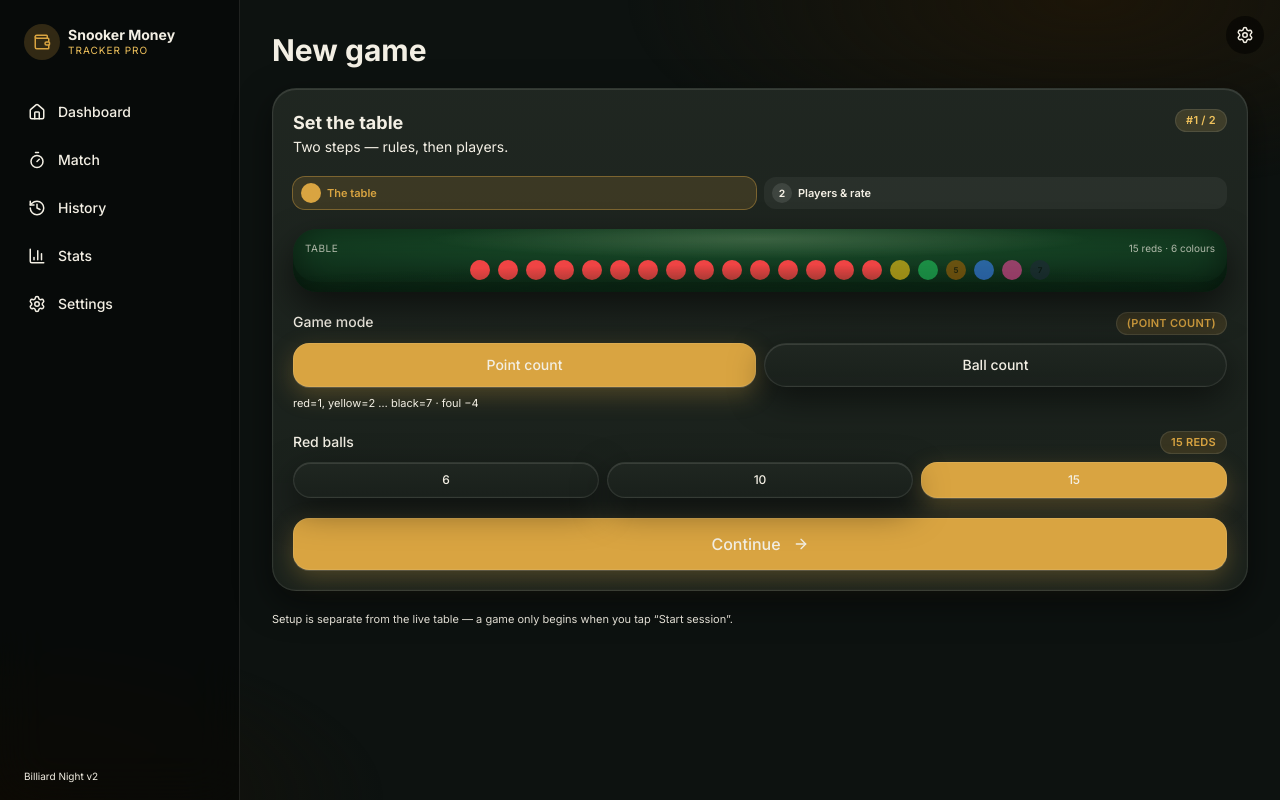
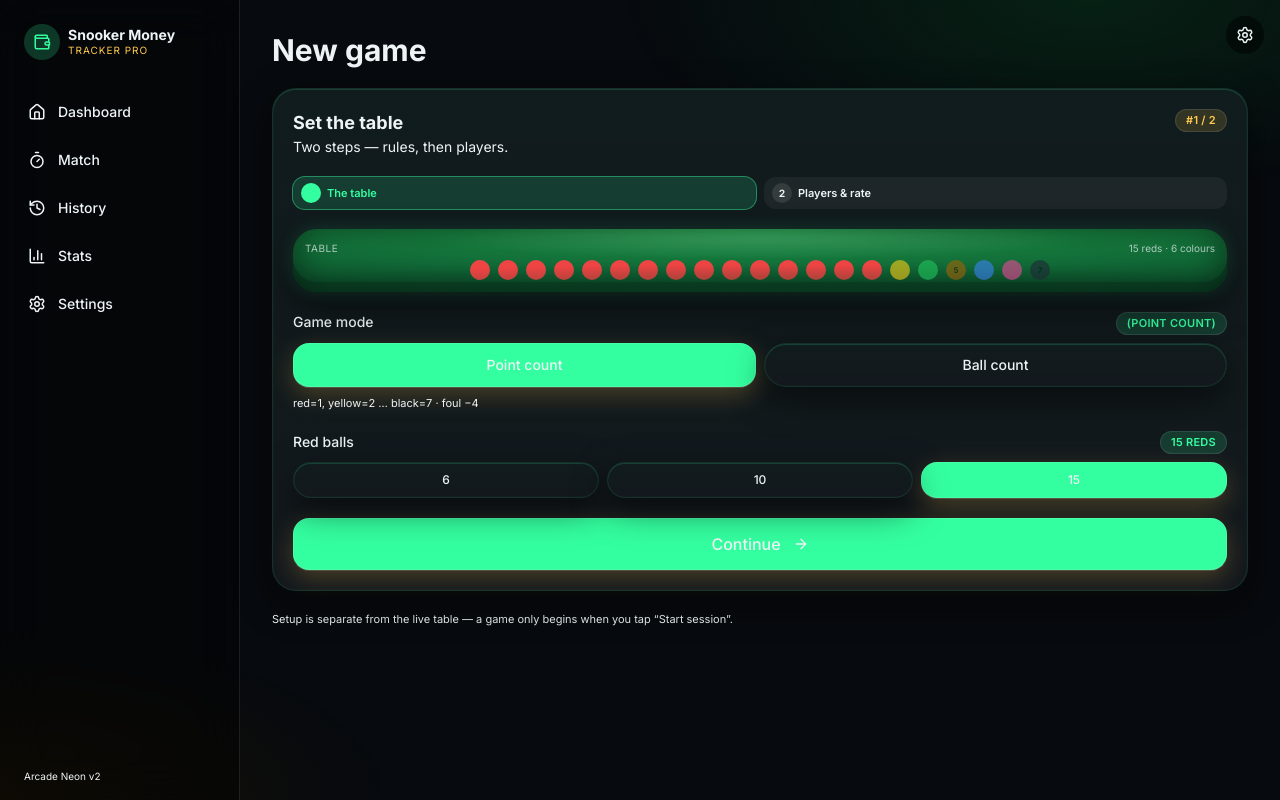
Before and after one commit to methastrategy/mesnooker-webapp, a Next.js app: page /setup in a window 1280 px wide. Built offline with nearby package versions, Linux system fonts and the light colour scheme.

Commit message:
feat(ui): Arcade Neon redesign — deep black room, electric-green neon primary, amber money, lit felt table, neon action keys; nav labels 9->10px; DESIGN_SYSTEM synced (rules untouched)

```diff
--- a/src/app/globals.css
+++ b/src/app/globals.css
@@ -1,39 +1,41 @@
 @import "tailwindcss";
 
 /* ═══════════════════════════════════════════════════════════════════
-   Billiard Night — the default Mesnooker visual identity.
-   A friends'-table money snooker game read as a real green baize table
-   under a warm tungsten lamp. Tokens below re-theme every Tailwind
-   utility (bg-*, text-*, border-*, ring-*) AND the shadcn-style :root
-   component layer, so the whole app re-skins through this one file.
-   Legacy named themes remain selectable (emerald/ember/forest/midnight/
-   violet) — they just declare their own --color-* overrides.
+   Arcade Neon — the default Mesnooker visual identity (2026-09 v2).
+   A money snooker night read as a lit arcade cabinet: deep black room,
+   electric-green neon as the house accent, amber for money, and the
+   table itself as a glowing felt pad under a cold spotlight. Tokens
+   below re-theme every Tailwind utility (bg-*, text-*, border-*,
+   ring-*) AND the shadcn-style :root component layer, so the whole
+   app re-skins through this one file. Legacy named themes remain
+   selectable (emerald/ember/forest/midnight/violet) — they just
+   declare their own --color-* overrides. Scoring rules are untouched.
    ═══════════════════════════════════════════════════════════════════ */
 
 @theme {
-  --color-background: #0d1210;          /* green-black felt room, not pure #000 */
-  --color-surface: #141a16;             /* raised surfaces, popovers, inputs */
-  --color-card: rgba(18, 25, 21, 0.62); /* glass card fill, warm green tint */
-  --color-card-solid: #161d18;          /* opaque cards, sheets */
-  --color-primary: #d9a441;             /* brass: main actions + winning money */
-  --color-secondary: #7d6b3a;           /* muted brass for secondary accents */
-  --color-gold: #f0c25c;                /* bright champagne: money highlights */
-  --color-danger: #e8534a;              /* foul red */
-  --color-info: #5aa2f5;                /* focus assists, blue ball assist */
-  --color-muted: #9aa58f;               /* muted/secondary text */
-  --color-foreground: #f3efe4;          /* chalk-ivory primary text */
-  --color-line: rgba(243, 239, 228, 0.10);
+  --color-background: #070a0e;          /* deep black arcade room, cool lit */
+  --color-surface: #0c1116;             /* raised surfaces, popovers, inputs */
+  --color-card: rgba(13, 18, 23, 0.66); /* glass card fill, ink-tinted */
+  --color-card-solid: #0f1419;          /* opaque cards, sheets */
+  --color-primary: #34ffa0;             /* neon green: main actions + money */
+  --color-secondary: #0f6b3d;           /* deep green for secondary accents */
+  --color-gold: #ffc94d;                /* amber arcade: money highlights */
+  --color-danger: #ff4d5f;              /* foul red-pink */
+  --color-info: #4ad4ff;                /* cyan: focus assists, blue assist */
+  --color-muted: #8b98a2;               /* muted/secondary text */
+  --color-foreground: #eef4f6;          /* cool display white */
+  --color-line: rgba(238, 244, 246, 0.10);
 
-  /* Match-page tokens — green baize felt under tungsten light */
-  --color-violation: #f2731e;           /* amber-orange: snooker miss / solve */
-  --color-destructive: #e8534a;
-  --color-destructive-foreground: #0d1210;
-  --color-felt-hi: #1c5a2f;             /* billiard green, lamp-lit top */
-  --color-felt-mid: #12381f;
-  --color-felt-deep: #0a2413;
-  --color-pos-soft: rgba(217, 164, 65, 0.12);
-  --color-neg-soft: rgba(232, 83, 74, 0.12);
-  --color-rail: rgba(20, 26, 22, 0.66);
+  /* Match-page tokens — the table as a lit arcade felt pad */
+  --color-violation: #ff8c1a;           /* amber-orange: snooker miss / solve */
+  --color-destructive: #ff4d5f;
+  --color-destructive-foreground: #070a0e;
+  --color-felt-hi: #1f9e4a;             /* neon felt, lamp-lit top */
+  --color-felt-mid: #116b38;
+  --color-felt-deep: #0a3d22;
+  --color-pos-soft: rgba(52, 255, 160, 0.14);
+  --color-neg-soft: rgba(255, 77, 95, 0.14);
+  --color-rail: rgba(12, 17, 22, 0.7);
 
   --font-sans: "Inter Variable", "Inter", -apple-system, BlinkMacSystemFont,
     "SF Pro Display", "SF Pro Text", system-ui, sans-serif;
@@ -41,30 +43,30 @@
 
 :root {
   color-scheme: dark;
-  --background: #0d1210;
-  --foreground: #f3efe4;
-  --card: #161d18;
-  --card-foreground: #f3efe4;
-  --popover: #141a16;
-  --popover-foreground: #f3efe4;
-  --primary: #d9a441;
-  --primary-foreground: #14100a;
-  --secondary: #7d6b3a;
-  --secondary-foreground: #f3efe4;
-  --muted: #141a16;
-  --muted-foreground: #9aa58f;
-  --accent: #7d6b3a;
-  --accent-foreground: #f3efe4;
-  --destructive: #e8534a;
+  --background: #070a0e;
+  --foreground: #eef4f6;
+  --card: #0f1419;
+  --card-foreground: #eef4f6;
+  --popover: #0c1116;
+  --popover-foreground: #eef4f6;
+  --primary: #34ffa0;
+  --primary-foreground: #04120a;
+  --secondary: #0f6b3d;
+  --secondary-foreground: #eef4f6;
+  --muted: #0c1116;
+  --muted-foreground: #8b98a2;
+  --accent: #0f6b3d;
+  --accent-foreground: #eef4f6;
+  --destructive: #ff4d5f;
   --destructive-foreground: #fff;
-  --border: rgba(243, 239, 228, 0.1);
-  --input: rgba(243, 239, 228, 0.12);
-  --ring: #d9a441;
+  --border: rgba(238, 244, 246, 0.1);
+  --input: rgba(238, 244, 246, 0.12);
+  --ring: #34ffa0;
   --radius: 0.9rem;
-  --gold: #f0c25c;
-  --violation: #f2731e;
-  --pos-soft: rgba(217, 164, 65, 0.12);
-  --neg-soft: rgba(232, 83, 74, 0.12);
+  --gold: #ffc94d;
+  --violation: #ff8c1a;
+  --pos-soft: rgba(52, 255, 160, 0.14);
+  --neg-soft: rgba(255, 77, 95, 0.14);
 }
 
 /* ───────── Themes — applied via <html data-theme="…"> ─────────
@@ -72,7 +74,7 @@
  * these custom properties on a [data-theme] selector re-themes every
  * utility class at runtime. Keep the attribute selector AFTER :root so
  * it wins on ties. The legacy color themes remain selectable; the base
- * is Billiard Night. */
+ * is Arcade Neon. */
 [data-theme="emerald"] {
   --color-background: #050505;
   --color-surface: #0b0f0e;
@@ -172,28 +174,28 @@
   --ring: #a855f7;
 }
 
-/* `mono` now maps to Billiard Night (default identity under the legacy
+/* `mono` now maps to Arcade Neon (default identity under the legacy
  * pull-down; kept as an explicit alias so old saved prefs still apply). */
 [data-theme="mono"] {
-  --color-background: #0d1210;
-  --color-surface: #141a16;
-  --color-card: rgba(18, 25, 21, 0.62);
-  --color-card-solid: #161d18;
-  --color-primary: #d9a441;          /* brass */
-  --color-secondary: #7d6b3a;
-  --color-gold: #f0c25c;             /* champagne */
-  --color-danger: #e8534a;
-  --color-muted: #9aa58f;
-  --color-foreground: #f3efe4;
-  --color-line: rgba(243, 239, 228, 0.10);
-  --color-violation: #f2731e;
-  --background: #0d1210;
-  --foreground: #f3efe4;
-  --card: #161d18;
-  --primary: #d9a441;
-  --muted-foreground: #9aa58f;
-  --ring: #d9a441;
-  --gold: #f0c25c;
+  --color-background: #070a0e;
+  --color-surface: #0c1116;
+  --color-card: rgba(13, 18, 23, 0.66);
+  --color-card-solid: #0f1419;
+  --color-primary: #34ffa0;          /* neon green */
+  --color-secondary: #0f6b3d;
+  --color-gold: #ffc94d;             /* amber */
+  --color-danger: #ff4d5f;
+  --color-muted: #8b98a2;
+  --color-foreground: #eef4f6;
+  --color-line: rgba(238, 244, 246, 0.10);
+  --color-violation: #ff8c1a;
+  --background: #070a0e;
+  --foreground: #eef4f6;
+  --card: #0f1419;
+  --primary: #34ffa0;
+  --muted-foreground: #8b98a2;
+  --ring: #34ffa0;
+  --gold: #ffc94d;
 }
 
 * {
@@ -208,10 +210,10 @@ html {
 body {
   background-color: var(--background);
   background-image:
-    radial-gradient(70% 48% at 82% -6%, rgba(240, 194, 92, 0.10), transparent 62%),
-    radial-gradient(55% 42% at -4% 100%, rgba(217, 164, 65, 0.07), transparent 58%),
-    radial-gradient(60% 55% at 104% 104%, rgba(28, 90, 47, 0.16), transparent 60%),
-    linear-gradient(180deg, #0d1210, #101713);
+    radial-gradient(70% 48% at 82% -6%, rgba(52, 255, 160, 0.11), transparent 62%),
+    radial-gradient(55% 42% at -4% 100%, rgba(255, 201, 77, 0.07), transparent 58%),
+    radial-gradient(60% 55% at 104% 104%, rgba(31, 158, 74, 0.16), transparent 60%),
+    linear-gradient(180deg, #070a0e, #0a0f14);
   background-attachment: fixed;
   color: var(--foreground);
   font-family: var(--font-sans);
@@ -228,54 +230,54 @@ body {
   .pb-safe { padding-bottom: env(safe-area-inset-bottom); }
 }
 
-/* Layered glass surface — warm green-tinted glass with a crisp top edge
- * highlight, like light catching the baize rail. */
+/* Layered glass surface — ink-dark glass with a neon-green top edge,
+ * like light bleeding off the cabinet's lit trim. */
 .glass {
   position: relative;
-  background: linear-gradient(180deg, rgba(243, 239, 228, 0.045), rgba(243, 239, 228, 0.014)),
+  background: linear-gradient(180deg, rgba(52, 255, 160, 0.035), rgba(238, 244, 246, 0.014)),
     var(--card);
   backdrop-filter: blur(22px) saturate(150%);
   -webkit-backdrop-filter: blur(22px) saturate(150%);
-  border: 1px solid rgba(243, 239, 228, 0.10);
+  border: 1px solid rgba(52, 255, 160, 0.10);
   box-shadow:
-    inset 0 1px 0 rgba(243, 239, 228, 0.10),
-    inset 0 0 0 0.5px rgba(243, 239, 228, 0.03),
-    0 12px 34px rgba(0, 0, 0, 0.5);
+    inset 0 1px 0 rgba(52, 255, 160, 0.14),
+    inset 0 0 0 0.5px rgba(238, 244, 246, 0.03),
+    0 12px 34px rgba(0, 0, 0, 0.55);
   border-radius: 24px;
 }
 
 .glass-strong {
   position: relative;
-  background: linear-gradient(180deg, rgba(243, 239, 228, 0.055), rgba(243, 239, 228, 0.018)),
-    rgba(22, 29, 23, 0.9);
+  background: linear-gradient(180deg, rgba(52, 255, 160, 0.05), rgba(238, 244, 246, 0.015)),
+    rgba(15, 20, 25, 0.92);
   backdrop-filter: blur(30px) saturate(160%);
   -webkit-backdrop-filter: blur(30px) saturate(160%);
-  border: 1px solid rgba(243, 239, 228, 0.13);
+  border: 1px solid rgba(52, 255, 160, 0.14);
   box-shadow:
-    inset 0 1px 0 rgba(243, 239, 228, 0.12),
-    inset 0 0 0 0.5px rgba(243, 239, 228, 0.04),
-    0 20px 50px rgba(0, 0, 0, 0.55);
+    inset 0 1px 0 rgba(52, 255, 160, 0.16),
+    inset 0 0 0 0.5px rgba(238, 244, 246, 0.04),
+    0 20px 50px rgba(0, 0, 0, 0.6);
   border-radius: 26px;
 }
 
-/* Brass & champagne glows — class names kept (glow-emerald/glow-gold) so
- * every component stays valid, but re-pointed to the Billiard Night
- * accents: lamp-lit brass for live surfaces, warm champagne for money. */
+/* Neon glows — class names kept (glow-emerald/glow-gold) so every
+ * component stays valid, but re-pointed to the Arcade accents:
+ * electric green for live surfaces, amber for money. */
 .glow-emerald {
   box-shadow:
-    0 0 0 1px rgba(217, 164, 65, 0.18),
-    0 0 26px rgba(217, 164, 65, 0.26),
+    0 0 0 1px rgba(52, 255, 160, 0.22),
+    0 0 26px rgba(52, 255, 160, 0.30),
     0 18px 44px rgba(0, 0, 0, 0.6);
 }
 .glow-gold {
   box-shadow:
-    0 0 0 1px rgba(240, 194, 92, 0.18),
-    0 0 22px rgba(240, 194, 92, 0.26),
+    0 0 0 1px rgba(255, 201, 77, 0.22),
+    0 0 22px rgba(255, 201, 77, 0.30),
     0 18px 44px rgba(0, 0, 0, 0.6);
 }
 
-/* Ball — glossy billiard ball with bevel; bright enough to read on the
- * green felt. The ball-rim variant adds a light separation ring. */
+/* Ball — glossy billiard ball with bevel + neon edge ring; bright enough
+ * to read on the lit felt. The ball-rim variant adds a light ring. */
 .snooker-ball {
   border-radius: 9999px;
   box-shadow:
@@ -289,19 +291,20 @@ body {
 .ball-rim {
   border-radius: 9999px;
   box-shadow:
-    inset 0 0 0 2px rgba(255, 255, 255, 0.5),
+    inset 0 0 0 2px rgba(52, 255, 160, 0.5),
     inset 0 -7px 0 rgba(0, 0, 0, 0.4),
     inset 3px 4px 7px rgba(255, 255, 255, 0.32),
     inset -4px -4px 8px rgba(0, 0, 0, 0.28),
+    0 0 10px rgba(52, 255, 160, 0.25),
     0 6px 14px rgba(0, 0, 0, 0.6),
     0 2px 4px rgba(0, 0, 0, 0.45);
 }
 
 /* ───────── Ball pad surface (playful touches) ─────────
- * .baize        — layered billiard-green felt (lamp-lit radial).
+ * .baize        — layered neon felt (lit from above, cold spotlight).
  * .baize-rail   — rubber cushion rail framing the felt (like a cushion
  *                 under the table rim).
- * .felt-spot    — tungsten spotlight pool hovering over the felt.
+ * .felt-spot    — cold spotlight pool hovering over the felt.
  * .felt-tick    — chalk scoreboard tick marks along the rail.
  * .cushion      — physical contact shadow under a pressed ball. */
 .baize {
@@ -311,7 +314,8 @@ body {
     radial-gradient(120% 120% at 50% 0%, var(--color-felt-hi) 0%, var(--color-felt-mid) 55%, var(--color-felt-deep) 100%);
   box-shadow:
     inset 0 0 34px rgba(0, 0, 0, 0.5),
-    inset 0 -10px 0 rgba(10, 36, 19, 0.6),
+    inset 0 -10px 0 rgba(10, 61, 34, 0.6),
+    0 0 18px rgba(52, 255, 160, 0.16),
     0 14px 34px rgba(0, 0, 0, 0.55);
 }
 .felt-spot {
@@ -320,16 +324,16 @@ body {
   border-radius: 24px;
   pointer-events: none;
   background:
-    radial-gradient(62% 55% at 50% 16%, rgba(255, 241, 214, 0.16), transparent 58%),
-    radial-gradient(95% 70% at 50% 100%, rgba(10, 36, 19, 0.55), transparent 62%);
+    radial-gradient(62% 55% at 50% 16%, rgba(200, 255, 226, 0.15), transparent 58%),
+    radial-gradient(95% 70% at 50% 100%, rgba(10, 61, 34, 0.55), transparent 62%);
 }
 .felt-tick {
   position: relative;
   width: 2px;
   height: 7px;
   border-radius: 2px;
-  background: rgba(243, 239, 228, 0.32);
-  box-shadow: 0 3px 0 rgba(10, 36, 19, 0.55);
+  background: rgba(238, 244, 246, 0.32);
+  box-shadow: 0 3px 0 rgba(10, 61, 34, 0.55);
 }
 .cushion {
   box-shadow:
@@ -338,21 +342,22 @@ body {
 }
 
 /* ───────── Match table stage ─────────
- * .table-stage   — the brass-railed frame holding the baize pad: the whole
+ * .table-stage   — the neon-railed frame holding the baize pad: the whole
  *                  screen reads as THE table, not a card in a feed.
  * .scoreboard-head — scoreboard-style header strip on the table rail
  *                    (left: instruction · right: phase badge). */
 .table-stage {
   position: relative;
   border-radius: 26px;
-  background: linear-gradient(180deg, rgba(243, 239, 228, 0.05), rgba(243, 239, 228, 0.015)),
-    rgba(22, 29, 23, 0.86);
+  background: linear-gradient(180deg, rgba(52, 255, 160, 0.05), rgba(238, 244, 246, 0.015)),
+    rgba(15, 20, 25, 0.88);
   backdrop-filter: blur(26px) saturate(160%);
   -webkit-backdrop-filter: blur(26px) saturate(160%);
-  border: 1px solid rgba(217, 164, 65, 0.22);   /* brass rail */
+  border: 1px solid rgba(52, 255, 160, 0.22);   /* neon rail */
   box-shadow:
-    inset 0 1px 0 rgba(243, 239, 228, 0.1),
-    0 16px 40px rgba(0, 0, 0, 0.55);
+    inset 0 1px 0 rgba(52, 255, 160, 0.12),
+    0 0 14px rgba(52, 255, 160, 0.12),
+    0 16px 40px rgba(0, 0, 0, 0.6);
   padding: 0.75rem 1rem;
 }
 .table-stage::before {
@@ -363,7 +368,7 @@ body {
   height: 34%;
   border-radius: 26px;
   pointer-events: none;
-  background: radial-gradient(70% 60% at 50% 0%, rgba(240, 194, 92, 0.05), transparent 62%);
+  background: radial-gradient(70% 60% at 50% 0%, rgba(52, 255, 160, 0.06), transparent 62%);
 }
 .scoreboard-head {
   display: flex;
@@ -388,13 +393,14 @@ body {
   align-items: center;
   gap: 0.5rem;
   padding: 0.75rem 1rem;
-  background: linear-gradient(180deg, rgba(20, 26, 22, 0.94), rgba(13, 18, 16, 0.98));
+  background: linear-gradient(180deg, rgba(12, 17, 22, 0.94), rgba(7, 10, 14, 0.98));
   backdrop-filter: blur(24px) saturate(150%);
   -webkit-backdrop-filter: blur(24px) saturate(150%);
-  border: 1px solid rgba(217, 164, 65, 0.16);
+  border: 1px solid rgba(52, 255, 160, 0.18);
   border-radius: 24px;
   box-shadow:
-    inset 0 1px 0 rgba(243, 239, 228, 0.08),
+    inset 0 1px 0 rgba(52, 255, 160, 0.12),
+    0 0 12px rgba(52, 255, 160, 0.08),
     0 18px 44px rgba(0, 0, 0, 0.6);
 }
 @media (min-width: 1024px) {
@@ -430,20 +436,21 @@ body {
 
 /* Subtle hairline utility for grouped rows */
 .hairline {
-  border-top: 1px solid rgba(243, 239, 228, 0.07);
+  border-top: 1px solid rgba(238, 244, 246, 0.07);
 }
 
-/* Physical "action key" button — raised brass keycap with press-down
+/* Physical "action key" button — raised neon keycap with press-down
  * depth. Shared by the Match action tiles so Foul / End turn / Miss /
- * Solve all read as one tactile family, like buttons on a real table. */
+ * Solve all read as one tactile family, like arcade buttons. */
 .action-key {
   position: relative;
   border-radius: 18px;
-  border: 1px solid rgba(217, 164, 65, 0.35);
-  background-image: linear-gradient(180deg, rgba(217, 164, 65, 0.28), rgba(217, 164, 65, 0.06) 55%, rgba(243, 239, 228, 0.03));
+  border: 1px solid rgba(52, 255, 160, 0.4);
+  background-image: linear-gradient(180deg, rgba(52, 255, 160, 0.30), rgba(52, 255, 160, 0.07) 55%, rgba(238, 244, 246, 0.03));
   box-shadow:
-    inset 0 1px 0 rgba(255, 255, 245, 0.4),
+    inset 0 1px 0 rgba(220, 255, 236, 0.45),
     inset 0 -2px 0 rgba(0, 0, 0, 0.3),
+    0 0 8px rgba(52, 255, 160, 0.18),
     0 6px 0 -1px rgba(0, 0, 0, 0.5),
     0 10px 20px rgba(0, 0, 0, 0.5);
   transform: translateY(0);
@@ -459,9 +466,10 @@ body {
 .action-key:active {
   transform: translateY(4px);
   box-shadow:
-    inset 0 1px 0 rgba(255, 255, 245, 0.28),
+    inset 0 1px 0 rgba(220, 255, 236, 0.3),
     inset 0 -1px 0 rgba(0, 0, 0, 0.28),
     0 2px 0 -1px rgba(0, 0, 0, 0.45),
+    0 0 4px rgba(52, 255, 160, 0.1),
     0 3px 6px rgba(0, 0, 0, 0.4);
 }
 .action-key:focus-visible {
@@ -472,7 +480,7 @@ body {
   transform: none;
   filter: saturate(0.3) brightness(0.75);
   box-shadow:
-    inset 0 1px 0 rgba(243, 239, 228, 0.1),
+    inset 0 1px 0 rgba(238, 244, 246, 0.1),
     0 2px 0 -1px rgba(0, 0, 0, 0.35);
 }
 
--- a/src/components/layout/nav.tsx
+++ b/src/components/layout/nav.tsx
@@ -87,7 +87,7 @@ export function Sidebar() {
         );
       })}
       <div className="mt-auto px-2 text-[10px] text-muted-foreground">
-        Billiard Night v2
+        Arcade Neon v2
       </div>
     </aside>
   );
@@ -116,7 +116,7 @@ export function BottomNav() {
               >
                 <item.icon size={20} />
               </motion.span>
-              <span className={cn("text-[9px]", active ? "text-primary font-semibold" : "text-muted-foreground")}>
+              <span className={cn("text-[10px]", active ? "text-primary font-semibold" : "text-muted-foreground")}>
                 {item.label}
               </span>
             </Link>
--- a/src/components/layout/settings-sheet.tsx
+++ b/src/components/layout/settings-sheet.tsx
@@ -6,7 +6,7 @@ import { useGameStore } from "@/store/gameStore";
 import { cn } from "@/lib/utils";
 
 const THEMES: { id: string; name: string; swatch: string[] }[] = [
-  { id: "mono", name: "Billiard", swatch: ["#d9a441", "#f0c25c", "#0d1210"] },
+  { id: "mono", name: "Arcade", swatch: ["#34ffa0", "#ffc94d", "#070a0e"] },
   { id: "emerald", name: "Emerald Noir", swatch: ["#16c784", "#f59e0b", "#050505"] },
   { id: "ember", name: "Ember", swatch: ["#f97316", "#f59e0b", "#100a06"] },
   { id: "forest", name: "Forest", swatch: ["#22c55e", "#eab308", "#05080a"] },
```
Also changed, not shown: 1 other file (tests, documents, lock files or other folders).
